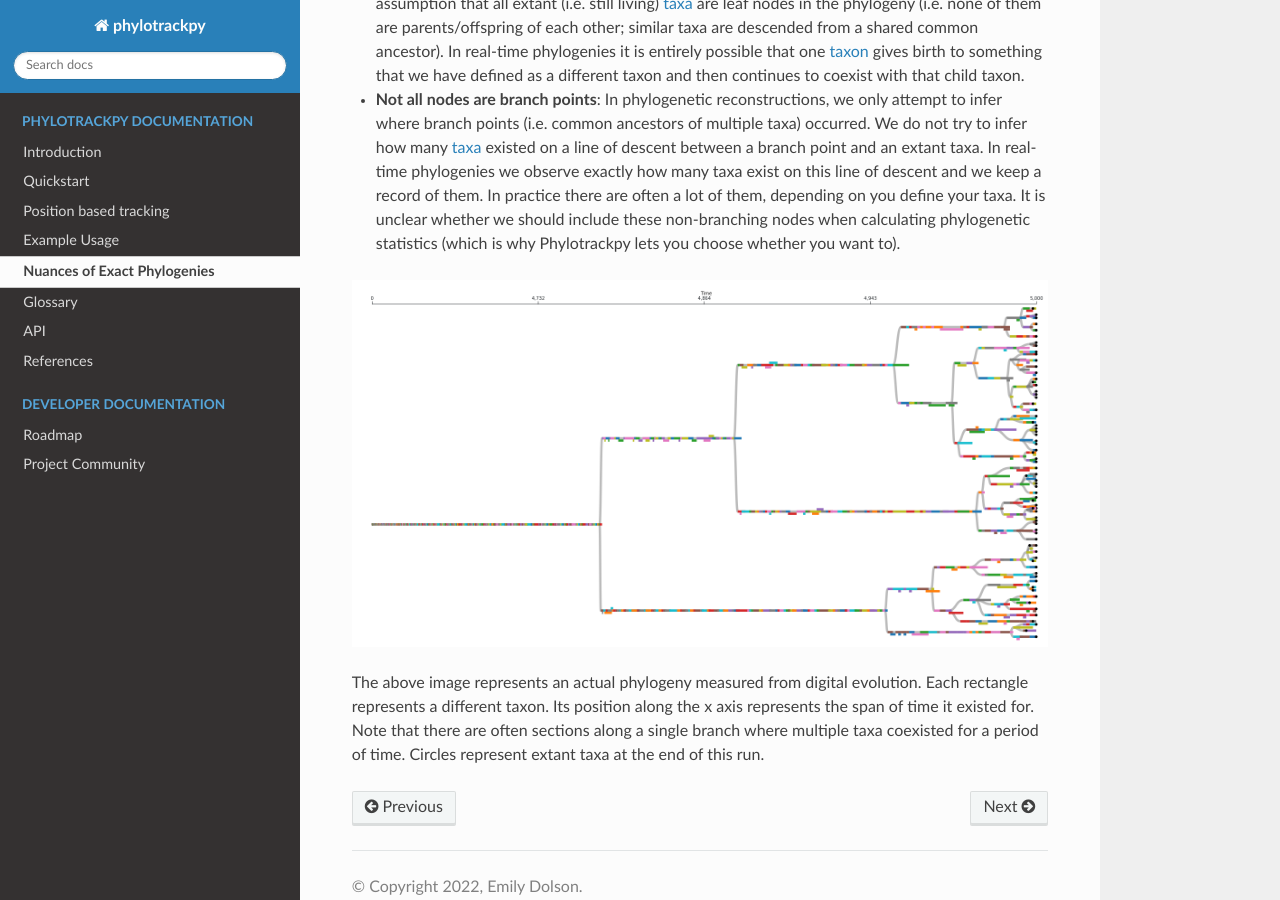
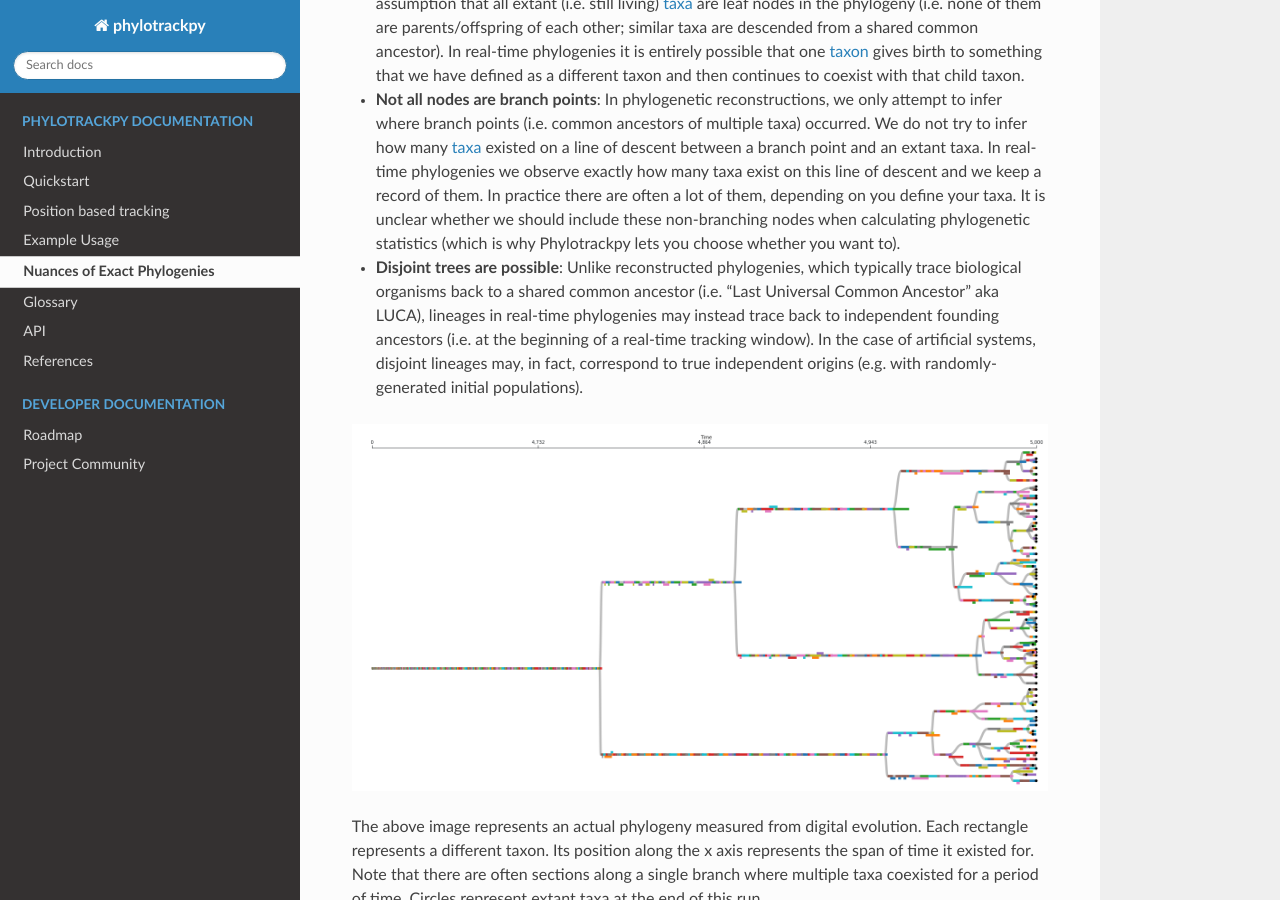
Before and after one commit to emilydolson/phylotrackpy, a Sphinx documentation site: the page built from docs/context.md, in a window 1280 px wide and 900 px high, scrolled down 432 px. Built offline with Sphinx 7.4.7 and the Read the Docs theme 3.1.0, drawn with Linux system fonts in a browser that asks for light colours; pages that are not in the unit, such as notebooks, are missing from menus.

Commit message:
Note disjoint trees as nuance of exact phylogeny

```diff
--- a/docs/context.md
+++ b/docs/context.md
@@ -5,6 +5,7 @@ There are certain quirks associated with real-time phylogenies that you might no
 - **Multifurcations are real**: In phylogenetic reconstructions, there is usually an assumption that any {term}`multifurcation/polytomy` (i.e. a node that has more than two child nodes) is an artifact of having insufficient data. In real-time phylogenies, however, we often observe multifurcations that we know for sure actually happened.
 - **Not all extant taxa are leaf nodes**: In phylogenetic reconstructions, there is usually an assumption that all extant (i.e. still living) {term}`taxa` are leaf nodes in the phylogeny (i.e. none of them are parents/offspring of each other; similar taxa are descended from a shared common ancestor). In real-time phylogenies it is entirely possible that one {term}`taxon` gives birth to something that we have defined as a different taxon and then continues to coexist with that child taxon.
 - **Not all nodes are branch points**: In phylogenetic reconstructions, we only attempt to infer where branch points (i.e. common ancestors of multiple taxa) occurred. We do not try to infer how many {term}`taxa` existed on a line of descent between a branch point and an extant taxa. In real-time phylogenies we observe exactly how many taxa exist on this line of descent and we keep a record of them. In practice there are often a lot of them, depending on you define your taxa. It is unclear whether we should include these non-branching nodes when calculating phylogenetic statistics (which is why Phylotrackpy lets you choose whether you want to).
+- **Disjoint trees are possible**: Unlike reconstructed phylogenies, which typically trace biological organisms back to a shared common ancestor (i.e. "Last Universal Common Ancestor" aka LUCA), lineages in real-time phylogenies may instead trace back to independent founding ancestors (i.e. at the beginning of a real-time tracking window). In the case of artificial systems, disjoint lineages may, in fact, correspond to true independent origins (e.g. with randomly-generated initial populations).
 
 ![An example of a full digital evolution phylogeny](images/FullPhylogeny.png)
 
```
